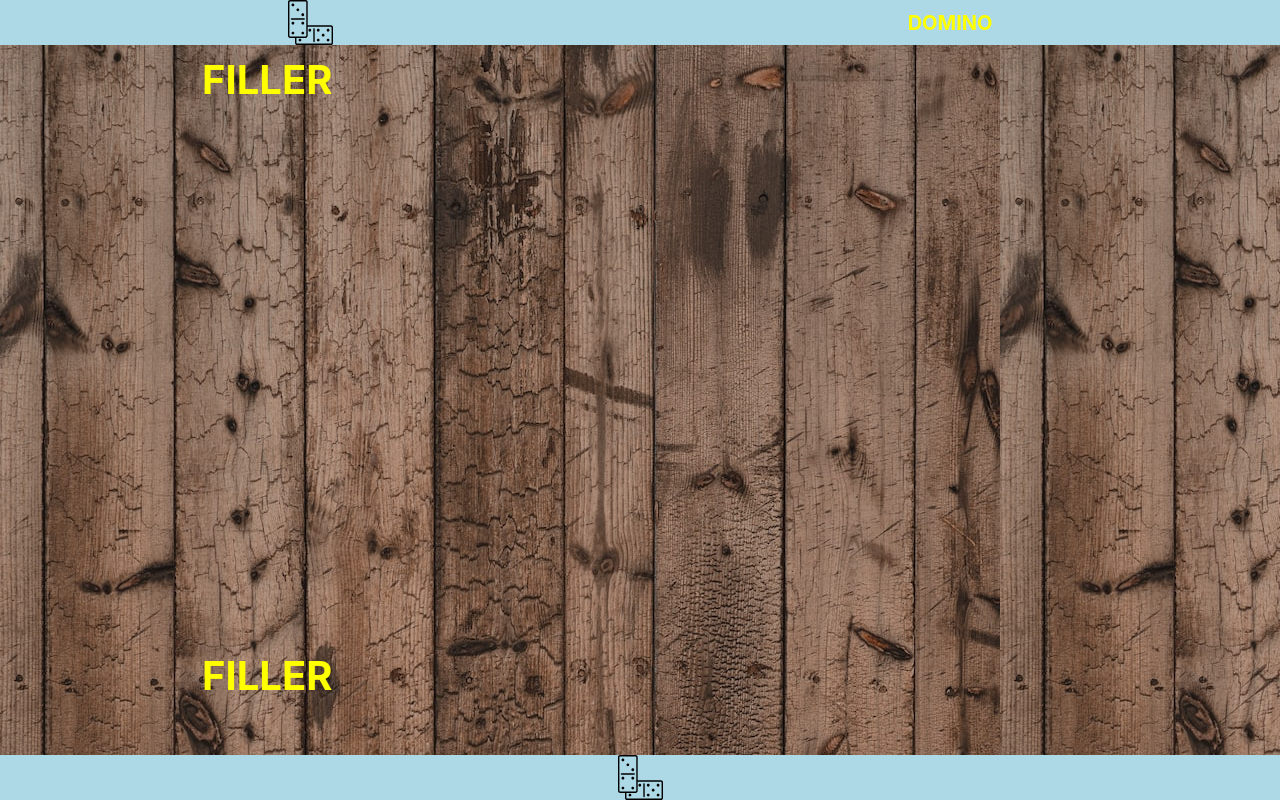
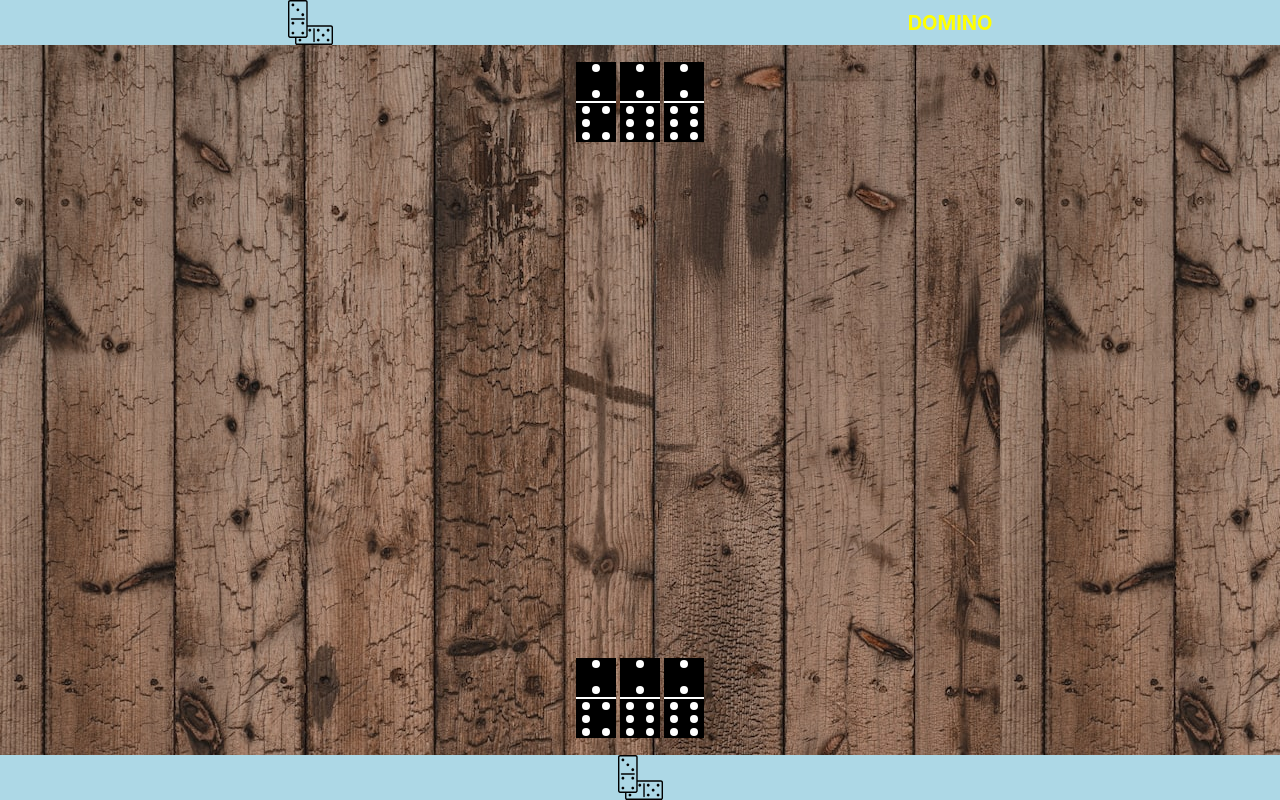
Before and after one commit to ratiry/Domino, a React (Create React App) app: page / in a window 1280 px wide. Both pictures are taken after a click on the button "PLAY". Built offline with nearby package versions, Linux system fonts and the light colour scheme.

Commit message:
made domino

```diff
--- /dev/null
+++ b/src/Pages/Game/Domino/Domino.jsx
@@ -0,0 +1,76 @@
+
+import classes from './Domino.module.scss';
+export  let HalfDomino=(props)=>{
+  // let dotsHtml= [<div className={classes.dot}></div>]*props.dots;
+  debugger;
+  switch(props.dots){
+    case 0:
+      return (
+        <div className={classes.Half } >
+
+      </div>
+      )
+    case 1:
+      return(
+        <div className={classes.Half + ' ' + classes.one_dot} >
+          <div className={classes.dot}></div>
+
+        </div>
+      )
+    case 2:
+      return(
+        <div className={classes.Half } >
+           <div className={classes.dot}></div>
+           <div className={classes.dot}></div>
+        </div>
+      )
+    case 3:
+      return(
+        <div className={classes.Half } >
+          <div className={classes.dot}></div>
+          <div className={classes.dot}></div>
+          <div className={classes.dot}></div>
+        </div>
+      )
+    case 4:
+      return(
+        <div className={classes.Half } >
+          <div className={classes.dot}></div>
+          <div className={classes.dot}></div>
+          <div className={classes.dot}></div>
+          <div className={classes.dot}></div>
+        </div>
+      )
+    case 5:
+      return(
+        <div className={classes.Half } >
+          <div className={classes.dot}></div>
+          <div className={classes.dot}></div>
+          <div className={classes.dot}></div>
+          <div className={classes.dot}></div>
+          <div className={classes.dot}></div>
+        </div>
+      )
+    case 6:
+      return(
+        <div className={classes.Half} >
+          <div className={classes.dot}></div>
+          <div className={classes.dot}></div>
+          <div className={classes.dot}></div>
+          <div className={classes.dot}></div>
+          <div className={classes.dot}></div>
+          <div className={classes.dot}></div>
+        </div>
+      )
+  }
+}
+ let Domino =(props)=>{
+    return(
+      <div className={classes.Domino}>
+        <HalfDomino dots={props.rearDots}/>
+        <div className={classes.line}></div>
+        <HalfDomino dots={props.frontDots}/>
+      </div>
+    )
+ }
+ export default Domino;
--- /dev/null
+++ b/src/Pages/Game/Domino/Domino.module.scss
@@ -0,0 +1,31 @@
+
+.Domino{
+  display:flex;
+  flex-direction:column;//conditional
+  width:40px;
+  background:black;
+  justify-content:space-between;
+  height:80px;
+  margin:2px;
+  .line{
+    height:2px;
+    width:100%;
+    background:white;
+  }
+  .Half{
+    width:100%;
+    height:calc(50% - 2px);
+    display:flex;
+    flex-direction:column;
+    align-items: center;
+    justify-content: space-between;
+    flex-wrap:wrap;
+    .dot{
+      border-radius: 50%;
+      width:8px;
+      height:8px;
+      margin:2px;
+      background:white;
+    }
+  }
+}
--- a/src/Pages/Game/Player/Player.jsx
+++ b/src/Pages/Game/Player/Player.jsx
@@ -1,16 +1,19 @@
 
  import classes from './Player.module.scss';
  import {H1} from './../../../Components/Typography/Typography';
+import Domino from '../Domino/Domino';
  let Player=(props)=>{
   if(props.id<=Number(props.ammountOfPlayers)){
-    debugger;
     return(
-      <div><H1>filler</H1> </div>
-    )
-  }else{
-    return(
-      <div></div>
+      <div className={classes.Player}>
+        <Domino rearDots={2} frontDots={5}/>
+        <Domino rearDots={2} frontDots={6}/>
+        <Domino rearDots={2} frontDots={6}/>
+      </div>
     )
   }
+  return(
+    <div></div>
+  )
  }
  export default Player;
--- a/src/Pages/Game/Player/Player.module.scss
+++ b/src/Pages/Game/Player/Player.module.scss
@@ -3,4 +3,5 @@
   justify-content:center;
   flex-wrap: wrap;
   align-items: center;
+
 }
```
